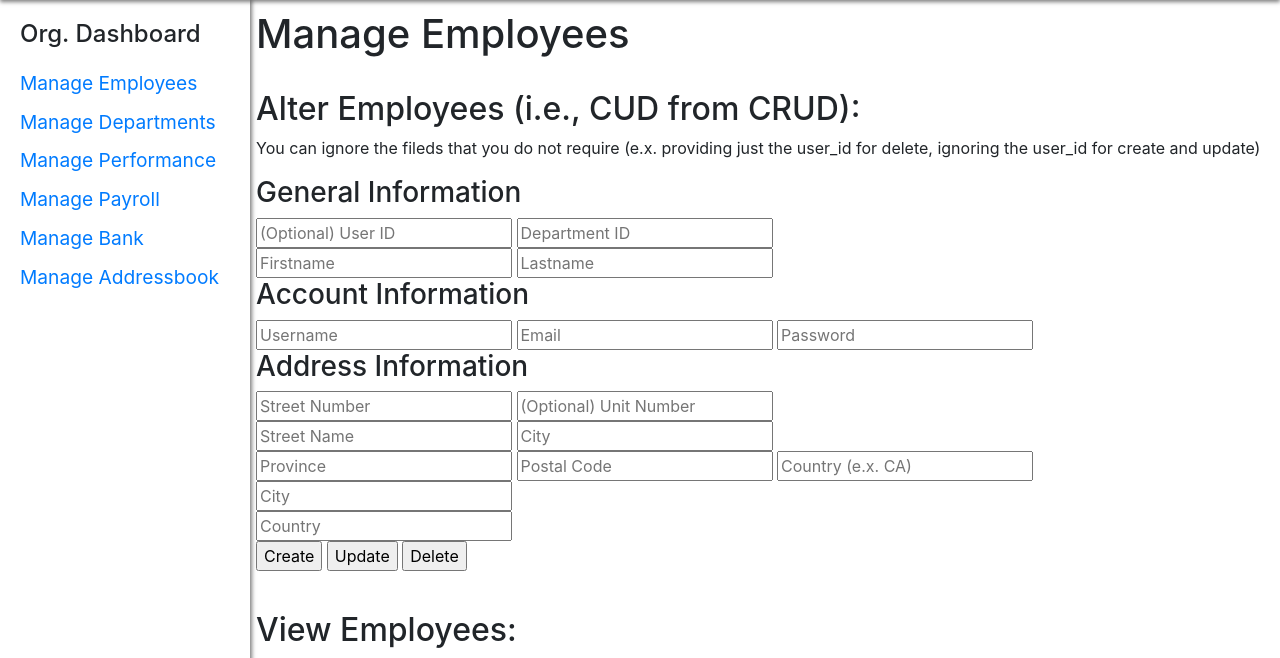
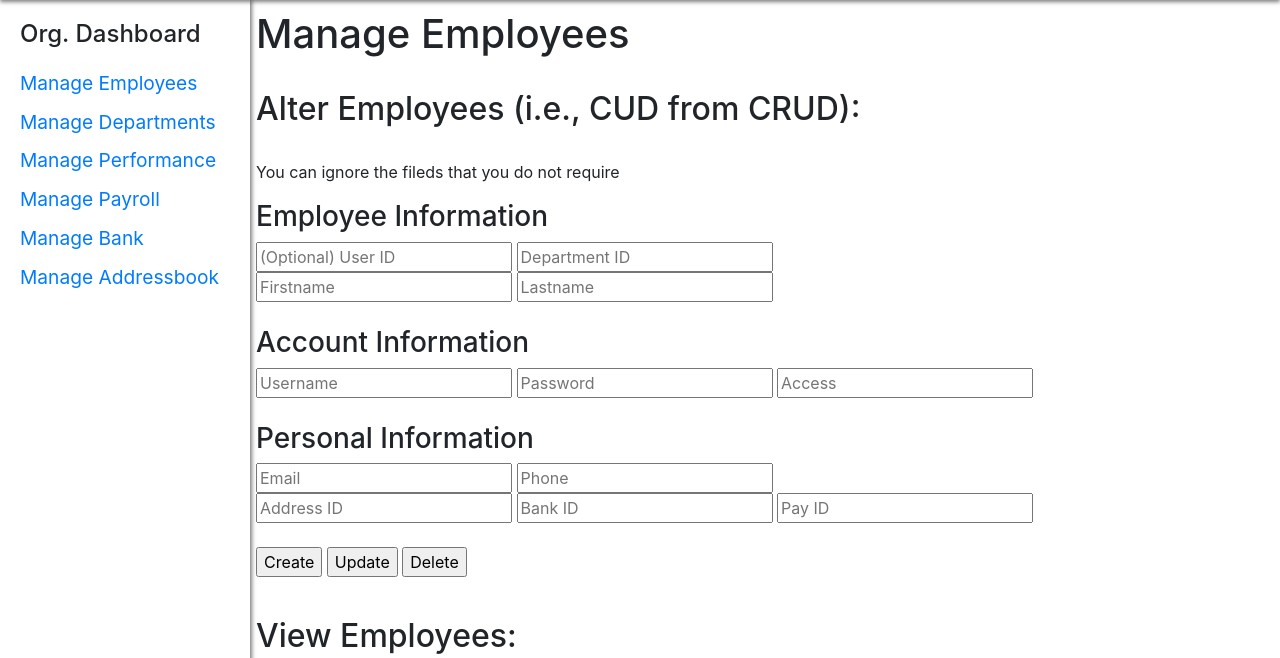
Before and after one commit to harrisiva/NestHR, a Flask app: template web/website/templates/organization/manage-employees.html in a window 1280 px wide. Shown: the part 70-728 px from the top of the page. Run offline with Flask 3, Linux system fonts and the light colour scheme; the template is opened without the code that fills it, so the values that code supplies are empty; parts of the project's set-up code (start-up, migrations or seed data) failed here and were passed over; some libraries are stand-ins or nearby versions.

Commit message:
Drafted employee management page, still buggy

```diff
--- a/web/website/queries.py
+++ b/web/website/queries.py
@@ -1,3 +1,4 @@
 # Numbers at the end represent the number of inputs
 insert_into_bank_4 = "INSERT INTO bank(org_id,institute_num,transit_num,account_num) VALUES (%s,%s,%s,%s);"
 insert_into_address_7 = "INSERT INTO addressbook(street_num,unit_num,street_name,city,province,postal_code,country) VALUES(%s, %s, %s, %s, %s, %s, %s);"
+insert_into_employee_12 = "INSERT INTO employee(org_id,dep_id,access,firstname,lastname,username,email,phone,pass,ad_id,bank_id,pay_id) VALUES (%s, %s, %s, %s, %s, %s, %s, %s, %s, %s, %s, %s);"
--- a/web/website/templates/organization/manage-bank.html
+++ b/web/website/templates/organization/manage-bank.html
@@ -6,17 +6,17 @@
 <h1>Manage Bank</h1>
 <br>
 
-<h2>Alter Bank Information (i.e., CUD from CRUD):</h2>
+<h2>Alter Bank Information (i.e., CUD from CRUD):</h2><br>
 
 <p>You can ignore the fileds that you do not require</p>
 <form action="/manage-bank" METHOD="POST">
     <h3>General Information</h3>
-    <input type="text" placeholder="(Optional) Bank ID" name="bank_id">
+    <input type="text" placeholder="(Optional) Bank ID" name="bank_id"><br>
 
     <h3>Bank Information</h3>
     <input type="text" placeholder="Institue Number" name="institute_num"><br>
     <input type="text" placeholder="Transit Number" name="transit_num">
-    <input type="text" placeholder="Account Number" name="account_num"><br>
+    <input type="text" placeholder="Account Number" name="account_num"><br><br>
 
     <input type="submit" name="submit" value="Create">
     <input type="submit" name="submit" value="Update">
--- a/web/website/templates/organization/manage-employees.html
+++ b/web/website/templates/organization/manage-employees.html
@@ -1,51 +1,34 @@
+<!-- Add a CSRF token -->
 {% extends "manage-base.html" %}
-<!-- Add a CSRF token -->
 {% include 'partials/sidebar.html' %}
 {% block title %}Manage Employees{% endblock %}
 {% block body %}
 <h1>Manage Employees</h1>
 <br>
 
-<h2>Alter Employees (i.e., CUD from CRUD):</h2>
-<!--
-    One form for all. Speerate button for each.
-    Form should take in the required data for creating, updating, deleting, users.
-    Ignore inputs that are not required to process a query but accept them anyway.
-    Alternatively, you can style to hide them but we can ignore that for now.
-    For now, we just need to collect all the fields except for the automatically generated ones.
--->
-<p>You can ignore the fileds that you do not require (e.x. providing just the user_id for delete, ignoring the user_id for create and update)</p>
+<h2>Alter Employees (i.e., CUD from CRUD):</h2><br>
+<p>You can ignore the fileds that you do not require</p>
 <form action="/manage-employees" METHOD="POST">
-    <!-- TODO: Modify the input types and the different variable names to match the database (note: not sure if this is a security risk since this portion of the code is locally present on users browsers unencrypted) -->
 
     <!-- Input field's for the employee table -->
-    <h3>General Information</h3>
+    <h3>Employee Information</h3>
     <input type="text" placeholder="(Optional) User ID" name="user_id">
-    <input type="text" placeholder="Department ID" name="department_id"><br>
+    <input type="text" placeholder="Department ID" name="dep_id"><br>
     <input type="text" placeholder="Firstname" name="firstname">
-    <input type="text" placeholder="Lastname" name="lastname"><br>
+    <input type="text" placeholder="Lastname" name="lastname"><br><br>
 
     <h3>Account Information</h3>
     <input type="text" placeholder="Username" name="username">
+    <input type="text" placeholder="Password" name="pass">
+    <input type="text" placeholder="Access" name="access"><br><br>
+
+    <h3>Personal Information</h3>
     <input type="text" placeholder="Email" name="email">
-    <input type="text" placeholder="Password" name="Password"><br>
+    <input type="text" placeholder="Phone" name="phone"><br>
+    <input type="text" placeholder="Address ID" name="ad_id">
+    <input type="text" placeholder="Bank ID" name="bank_id">
+    <input type="text" placeholder="Pay ID" name="pay_id"><br><br>
 
-
-    <!-- (Input field's for the nullable tables - should they be kept seperate?) -->
-
-    <!-- Input field's for the address table -->
-    <h3>Address Information</h3>
-    <input type="text" placeholder="Street Number" name="street_num">
-    <input type="text" placeholder="(Optional) Unit Number" name="unit_num"><br>
-    <input type="text" placeholder="Street Name" name="street_name">
-    <input type="text" placeholder="City" name="city"><br>
-    <input type="text" placeholder="Province" name="province">
-    <input type="text" placeholder="Postal Code" name="postal_code">
-    <input type="text" placeholder="Country (e.x. CA)" name="country"><br>
-
-    <!-- Input field's for the payroll table -->
-    <input type="text" placeholder="City" name="city"><br>
-    <input type="text" placeholder="Country" name="country"><br>
 
     <input type="submit" name="submit" value="Create">
     <input type="submit" name="submit" value="Update">
```
Also changed, not shown: web/website/models.py (+28 -38 lines), web/website/templates/organization/manage-addressbook.html (+4 -3 lines), web/website/templates/organization/manage-departments.html (+1 -18 lines), web/website/views.py (+31 -29 lines).
